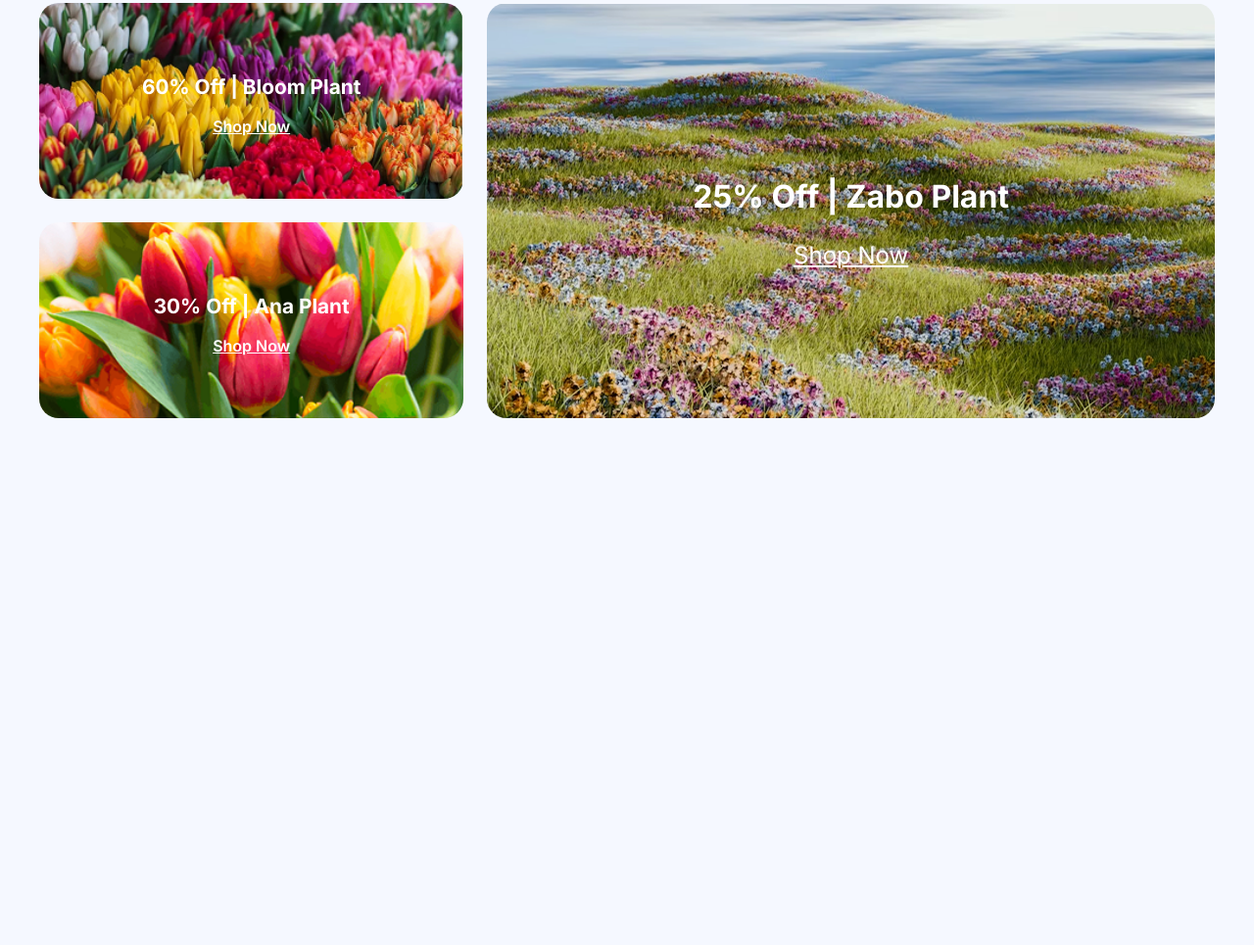
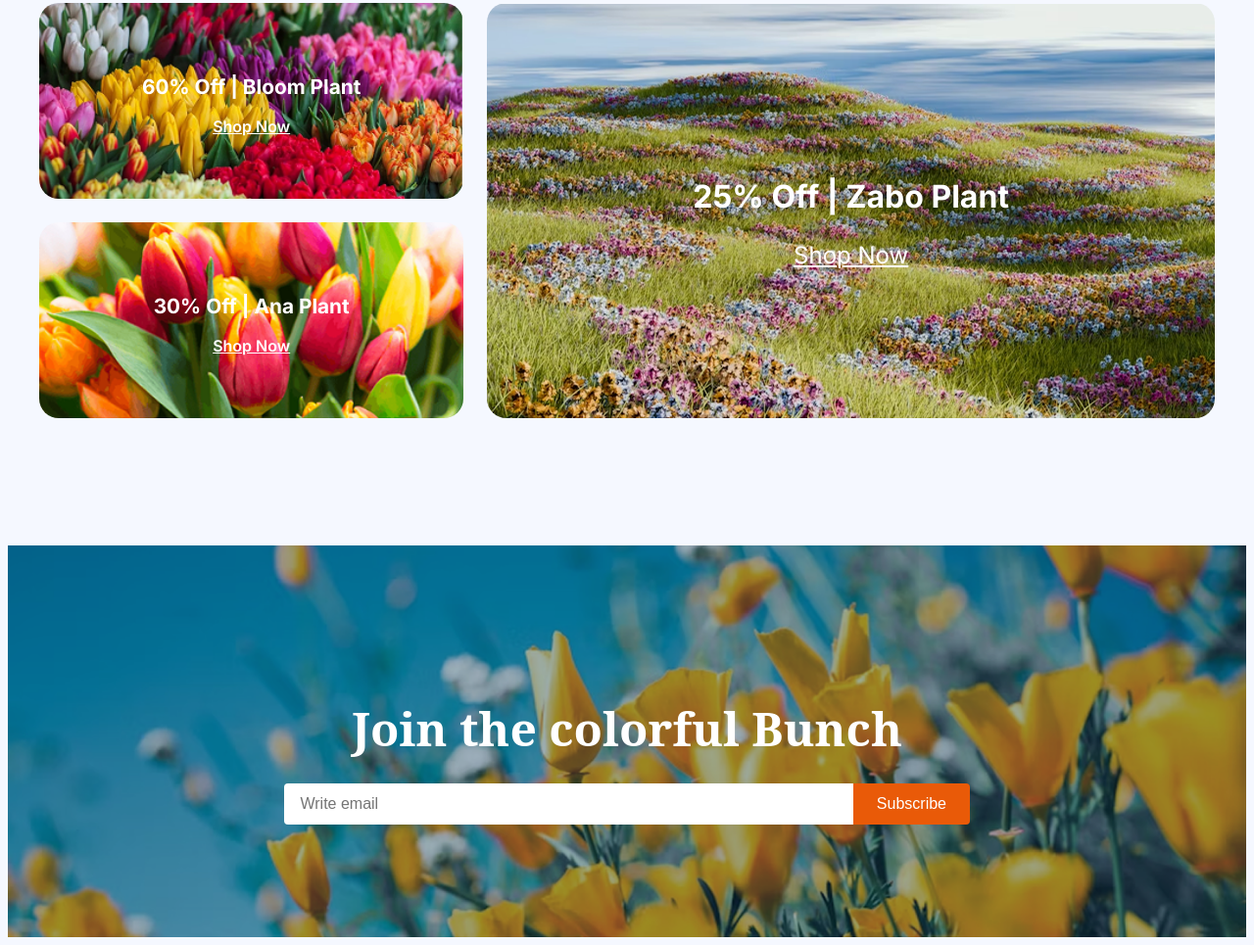
Before and after one commit to durjoyroy068/assignment_2, a plain HTML site: page index.html in a window 1280 px wide. Shown: the part 3105-4070 px from the top of the page at 98% size. Before the commit the page ends 3540 px from the top, so only its background shows below. Drawn offline with Linux system fonts and the light colour scheme.

Commit message:
add join part

```diff
--- a/index.html
+++ b/index.html
@@ -179,7 +179,9 @@
       </section>
       <section class="latest body-size">
         <div class="latest-text">
-          <h1 class="latest-title"> <span class="Latest"> Latest</span> Deals</h1>
+          <h1 class="latest-title">
+            <span class="Latest"> Latest</span> Deals
+          </h1>
           <p class="latest-ds">
             Indulge your senses with the beauty and fragrance of our fresh
             flower shop. From classic roses to exotic blooms, we offer a wide
@@ -192,17 +194,26 @@
             <a href="">Shop Now</a>
           </div>
           <div class="card-2">
-            <h2>30% Off | Ana  Plant</h2>
-             <a href="">Shop Now</a>
+            <h2>30% Off | Ana Plant</h2>
+            <a href="">Shop Now</a>
           </div>
           <div class="card-3">
             <h1>25% Off | Zabo Plant</h1>
-           <a href="">Shop Now</a>
+            <a href="">Shop Now</a>
           </div>
         </div>
-
       </section>
     </main>
-    <footer></footer>
+    <footer>
+      <section class="join">
+        <div class="join-content">
+          <h2 class="join-title">Join the colorful Bunch</h2>
+          <form class="join-form">
+            <input type="email" placeholder=" Write email" required />
+            <button type="submit">Subscribe</button>
+          </form>
+        </div>
+      </section>
+    </footer>
   </body>
 </html>
--- a/style.css
+++ b/style.css
@@ -296,6 +296,59 @@ main > section {
 }
 
 
+/* join style  */
+
+/* Simple style for join section */
+.join {
+  background: url('assets/news-letter-bg.png') center/cover no-repeat;
+  min-height: 400px;
+  display: flex;
+  align-items: center;
+  justify-content: center;
+  position: relative;
+  margin-top: 130px;
+}
+.join-content {
+  position: relative;
+  z-index: 2;
+  width: 100%;
+  max-width: 900px;
+  text-align: center;
+}
+.join-title {
+  color: rgba(255, 255, 255, 1);
+  font-size: 3rem;
+  font-family: 'Noto Serif', serif;
+  font-weight: 700;
+  margin-bottom: 24px;
+}
+.join-form {
+  display: flex;
+  width: 100%;
+  max-width: 700px;
+  margin: 0 auto;
+}
+
+.join-form input[type="email"] {
+  flex: 1;
+  padding: 12px;
+  font-size: 1rem;
+  border: none;
+  border-radius: 4px 0 0 4px;
+  outline: none;
+}
+
+.join-form button {
+  padding: 0 24px;
+  background: #e95a08;
+  color: #fff;
+  font-size: 1rem;
+  border: none;
+  border-radius: 0 4px 4px 0;
+  cursor: pointer;
+}
+
+
 /* Responsive web-site style */
 
 @media screen and (max-width: 576px) {
@@ -323,7 +376,6 @@ main > section {
 
     .flower-section {
         flex-direction: column-reverse;
-        /* margin-top: 60px; */
     }
     .flower-title{
         font-size: 1.5rem;
@@ -357,5 +409,14 @@ main > section {
             "card-3";
         grid-template-columns:repeat(1, 1fr);
     }
+    .join-title{
+        font-size: 1.5rem;
+    }
+    .join-form{
+        max-width: 300px;
+    }
+    .join-form button{
+        padding: 0 12px;
+    }
 
 }
```
